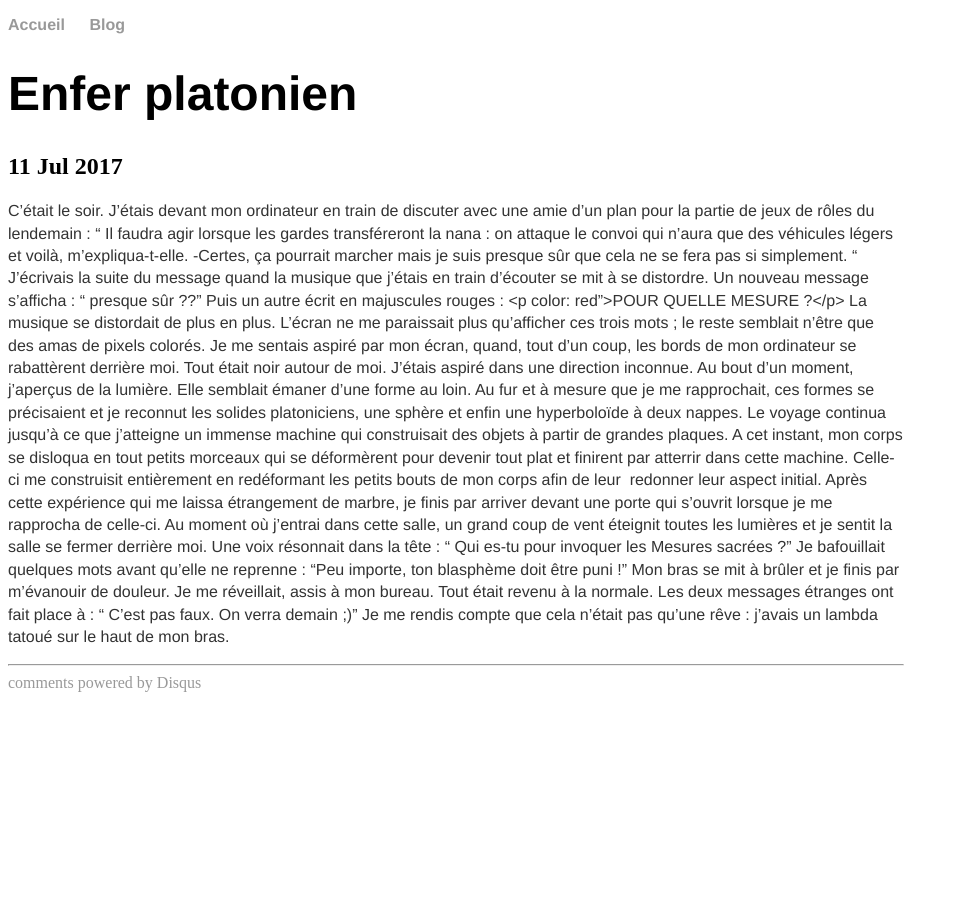
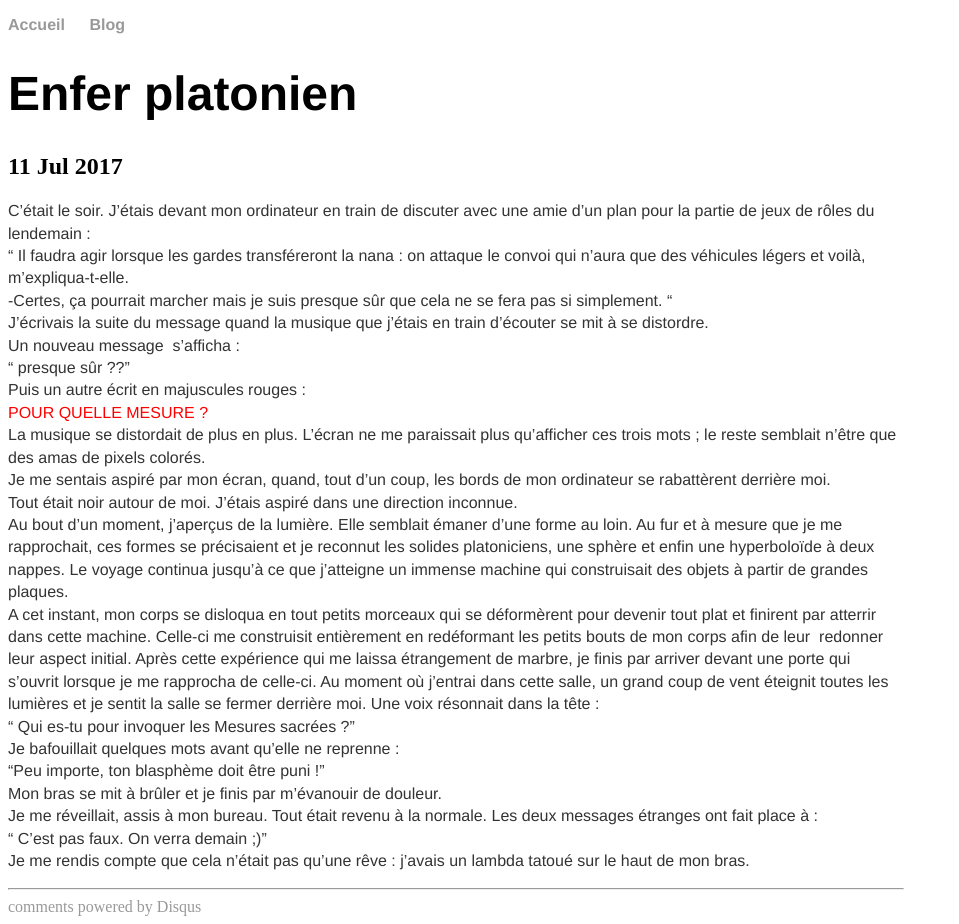
Before and after one commit to Spicilege/Spicilege.github.io, a Jekyll site: the page built from _posts/2017-07-11-Enfer platonicien.md, in a window 1280 px wide. Shown: the whole page, without its empty margins (0-959 px from the left). Built offline with Jekyll 4.4.1, drawn with Linux system fonts in a browser that asks for light colours; comment, search, counter and statistics services are not loaded; before the commit the page ends 900 px from its top, so only the background shows below that.

Commit message:
Mise en page

```diff
--- a/_posts/2017-07-11-Enfer platonicien.md
+++ b/_posts/2017-07-11-Enfer platonicien.md
@@ -10,7 +10,7 @@
 Un nouveau message  s'afficha :
 " presque sûr ??"
 Puis un autre écrit en majuscules rouges :
-<p color: red">POUR QUELLE MESURE ?</p>
+<span style="color:red"> POUR QUELLE MESURE ?</span>
 La musique se distordait de plus en plus. L'écran ne me paraissait plus qu'afficher ces trois mots ; le reste semblait n'être que des amas de pixels colorés.
 Je me sentais aspiré par mon écran, quand, tout d'un coup, les bords de mon ordinateur se rabattèrent derrière moi.
 Tout était noir autour de moi. J'étais aspiré dans une direction inconnue.
```
